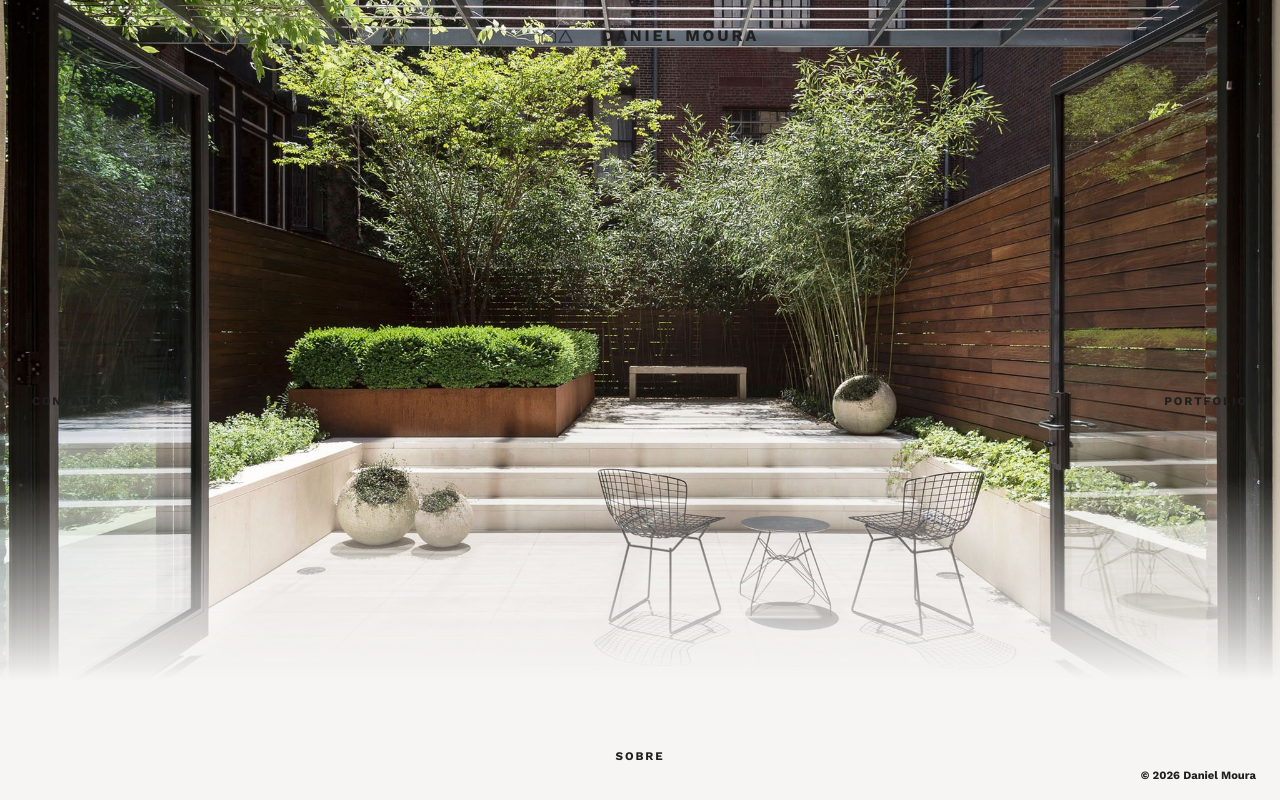
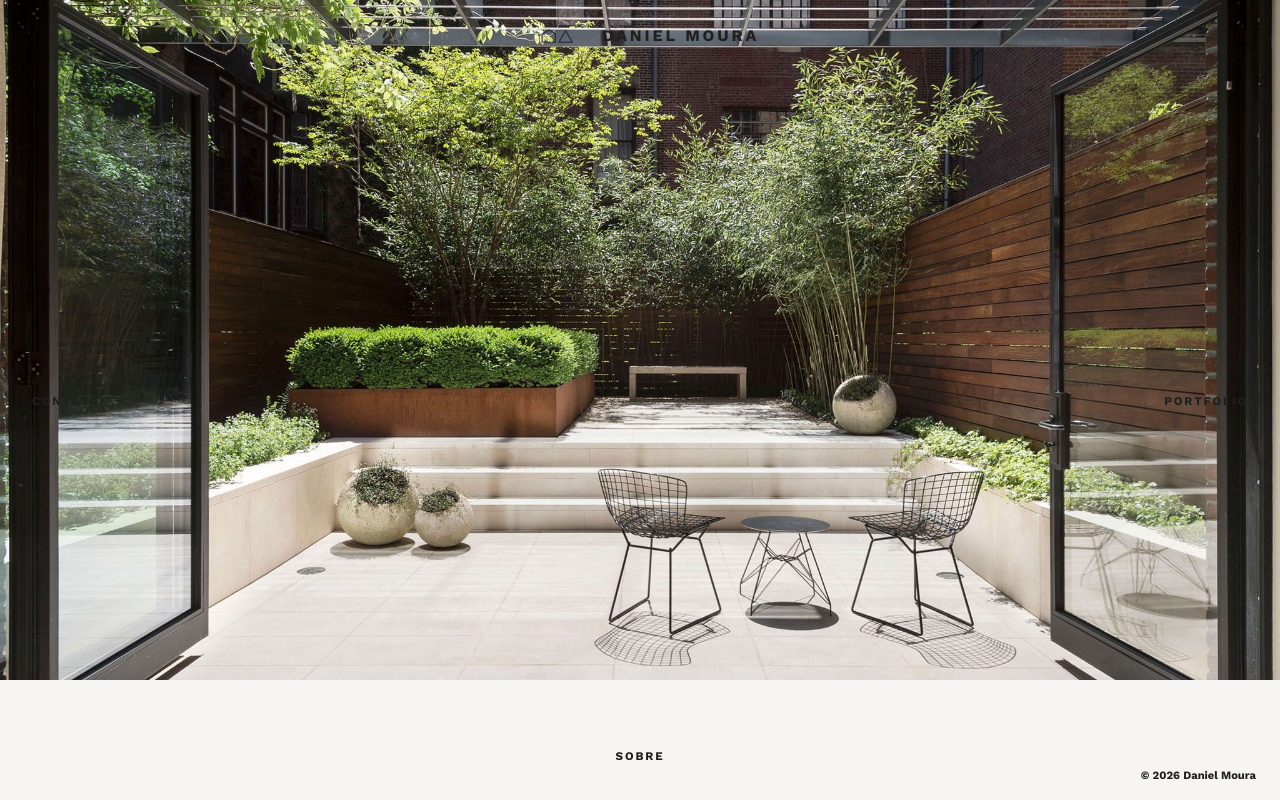
Before and after one commit to gustavopelayo/architect-portfolio, a FastAPI app: page / in a window 1280 px wide. Run offline with FastAPI, Linux system fonts and the light colour scheme; data that the repository does not hold is empty.

Commit message:
remove gradient fade from hero images

```diff
--- a/app/static/css/style.css
+++ b/app/static/css/style.css
@@ -132,8 +132,6 @@ main {
     display: block;
     filter: grayscale(100%);
     transition: filter 0.3s ease;
-    mask-image: linear-gradient(to bottom, black 70%, transparent 100%);
-    -webkit-mask-image: linear-gradient(to bottom, black 70%, transparent 100%);
 }
 .hero-image:hover {
     filter: grayscale(0%);
@@ -159,8 +157,6 @@ main {
     opacity: 0;
     pointer-events: none;
     transition: opacity 1s ease, filter 0.3s ease;
-    mask-image: linear-gradient(to bottom, black 70%, transparent 100%);
-    -webkit-mask-image: linear-gradient(to bottom, black 70%, transparent 100%);
 }
 
 .hero-slide.active {
```
